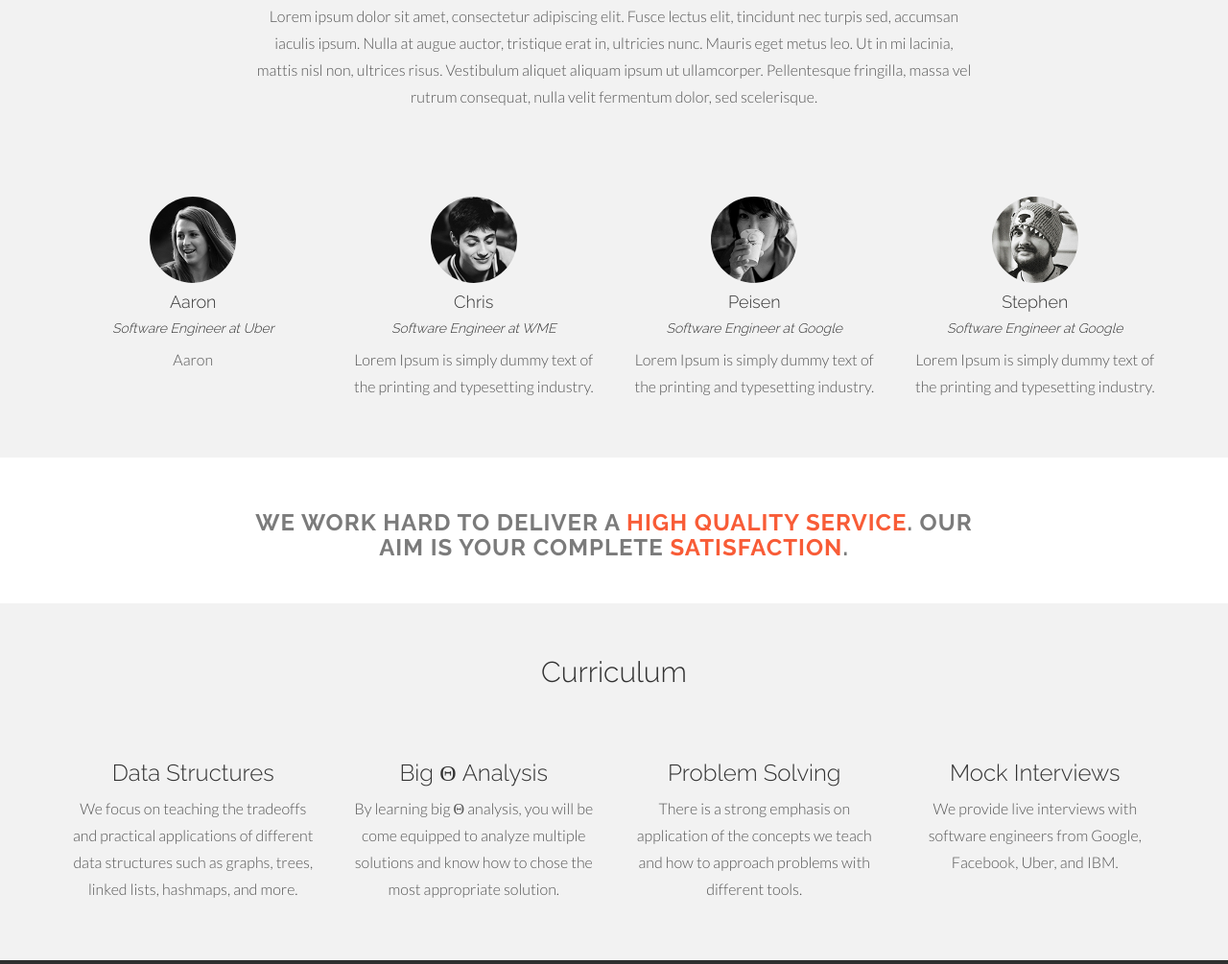
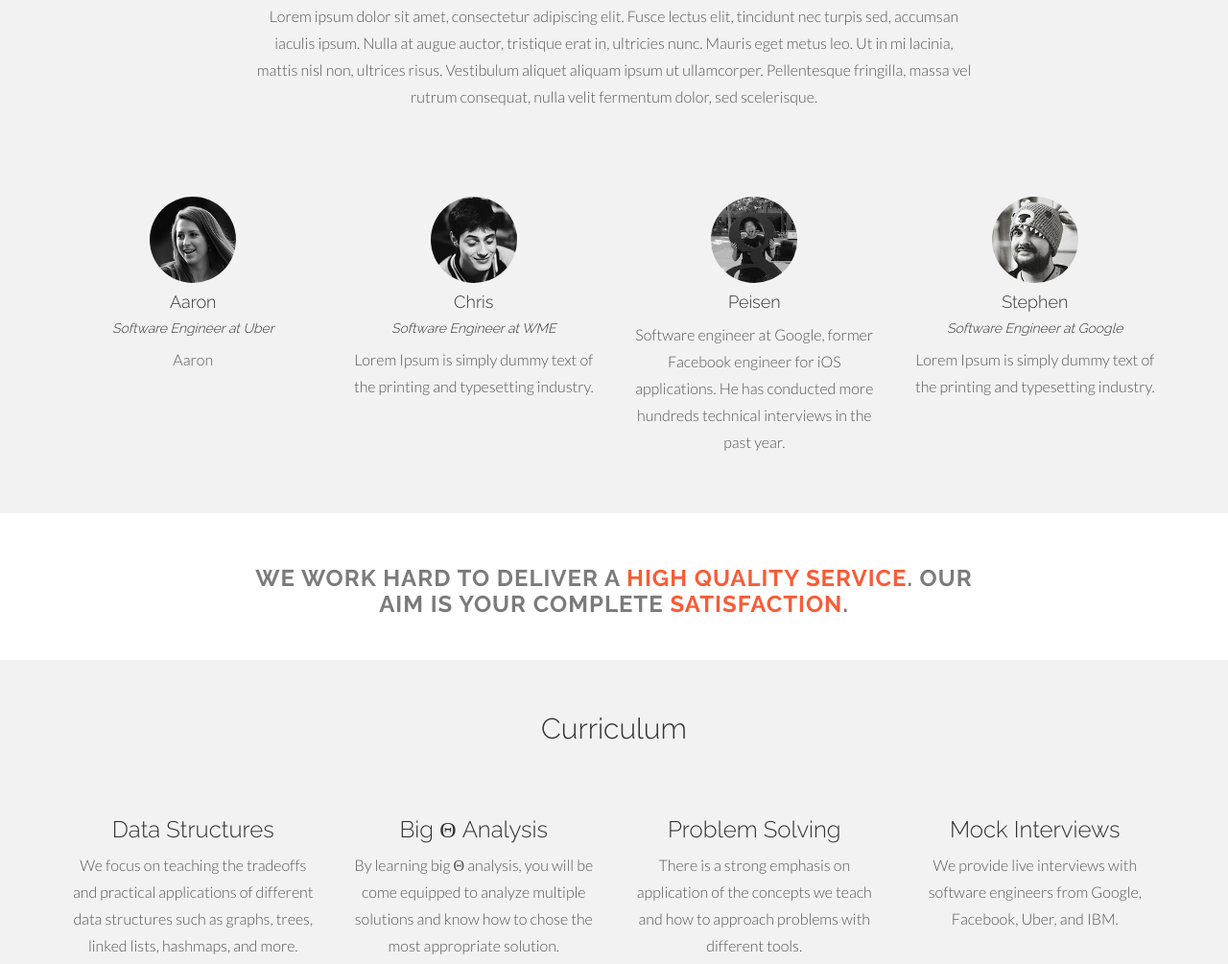
Before and after one commit to AaronVasquez/IvyCode, a plain HTML site: page index.html in a window 1280 px wide. Shown: the part 1030-2035 px from the top of the page at 96% size. Drawn offline with Linux system fonts and the light colour scheme.

Commit message:
Update the person tagline

```diff
--- a/index.html
+++ b/index.html
@@ -119,10 +119,9 @@
 				</div>
 
 				<div class="col-lg-3 team">
-					<img class="img-circle" src="assets/img/team03.jpg" height="90" width="90">
+					<img class="img-circle" src="assets/img/person-thumb.jpg" height="90" width="90">
 					<h4>Peisen</h4>
-					<h5><i>Software Engineer at Google</i></h5>
-					<p>Lorem Ipsum is simply dummy text of the printing and typesetting industry.</p>
+					<p>Software engineer at Google, former Facebook engineer for iOS applications. He has conducted more hundreds technical interviews in the past year.</p>
 				</div>
 
 				<div class="col-lg-3 team">
```
